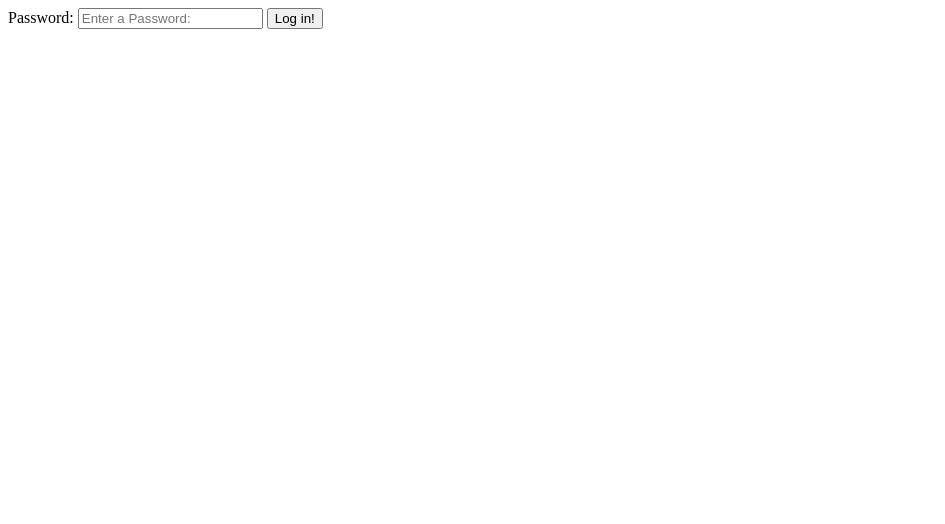
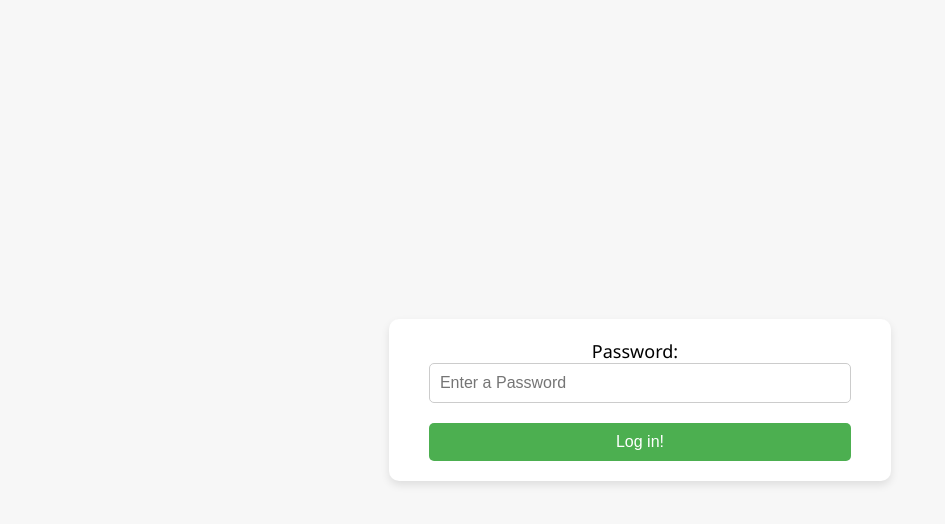
Before and after one commit to smelser88/ACT-Activites, a website with bundled scripts: page Cryptography/index.html in a window 1280 px wide. Shown: the whole page, without its empty margins (0-945 px from the left). Built offline with nearby package versions, Linux system fonts and the light colour scheme.

Commit message:
Add styling from ChatGPT

```diff
--- a/Cryptography/index.html
+++ b/Cryptography/index.html
@@ -1,11 +1,70 @@
 <!DOCTYPE html>
-<html>
-    <head></head>
-    <script type="module" src="index.js"></script>
-    <body>
-        <label>Password: </label>
-        <input type="text" placeholder="Enter a Password: " id="password-input">
+<html lang="en">
+<head>
+    <meta charset="UTF-8">
+    <meta name="viewport" content="width=device-width, initial-scale=1.0">
+    <title>Styled Login Form</title>
+    <style>
+        body {
+            font-family: 'Segoe UI', Tahoma, Geneva, Verdana, sans-serif;
+            background-color: #f7f7f7;
+            display: flex;
+            justify-content: center;
+            align-items: center;
+            height: 100vh;
+            margin: 0;
+        }
+
+        .login-container {
+            background-color: #fff;
+            padding: 20px 40px;
+            box-shadow: 0 4px 8px rgba(0, 0, 0, 0.1);
+            border-radius: 10px;
+            text-align: center;
+        }
+
+        label {
+            font-size: 18px;
+            margin-right: 10px;
+        }
+
+        input[type="text"] {
+            padding: 10px;
+            font-size: 16px;
+            width: 100%;
+            margin-bottom: 20px;
+            border: 1px solid #ccc;
+            border-radius: 5px;
+            box-sizing: border-box;
+        }
+
+        input[type="button"] {
+            background-color: #4CAF50;
+            color: white;
+            padding: 10px 20px;
+            font-size: 16px;
+            border: none;
+            border-radius: 5px;
+            cursor: pointer;
+            transition: background-color 0.3s ease;
+            width: 100%;
+        }
+
+        input[type="button"]:hover {
+            background-color: #45a049;
+        }
+
+        input[type="button"]:active {
+            background-color: #3e8e41;
+        }
+    </style>
+</head>
+<script type="module" src="index.js"></script>
+<body>
+    <div class="login-container">
+        <label for="password-input">Password: </label>
+        <input type="text" placeholder="Enter a Password" id="password-input">
         <input type="button" id="login-btn" value="Log in!">
-    </body>
-
+    </div>
+</body>
 </html>
```
Also changed, not shown: Cryptography/landing-page.html (+40 -4 lines).
